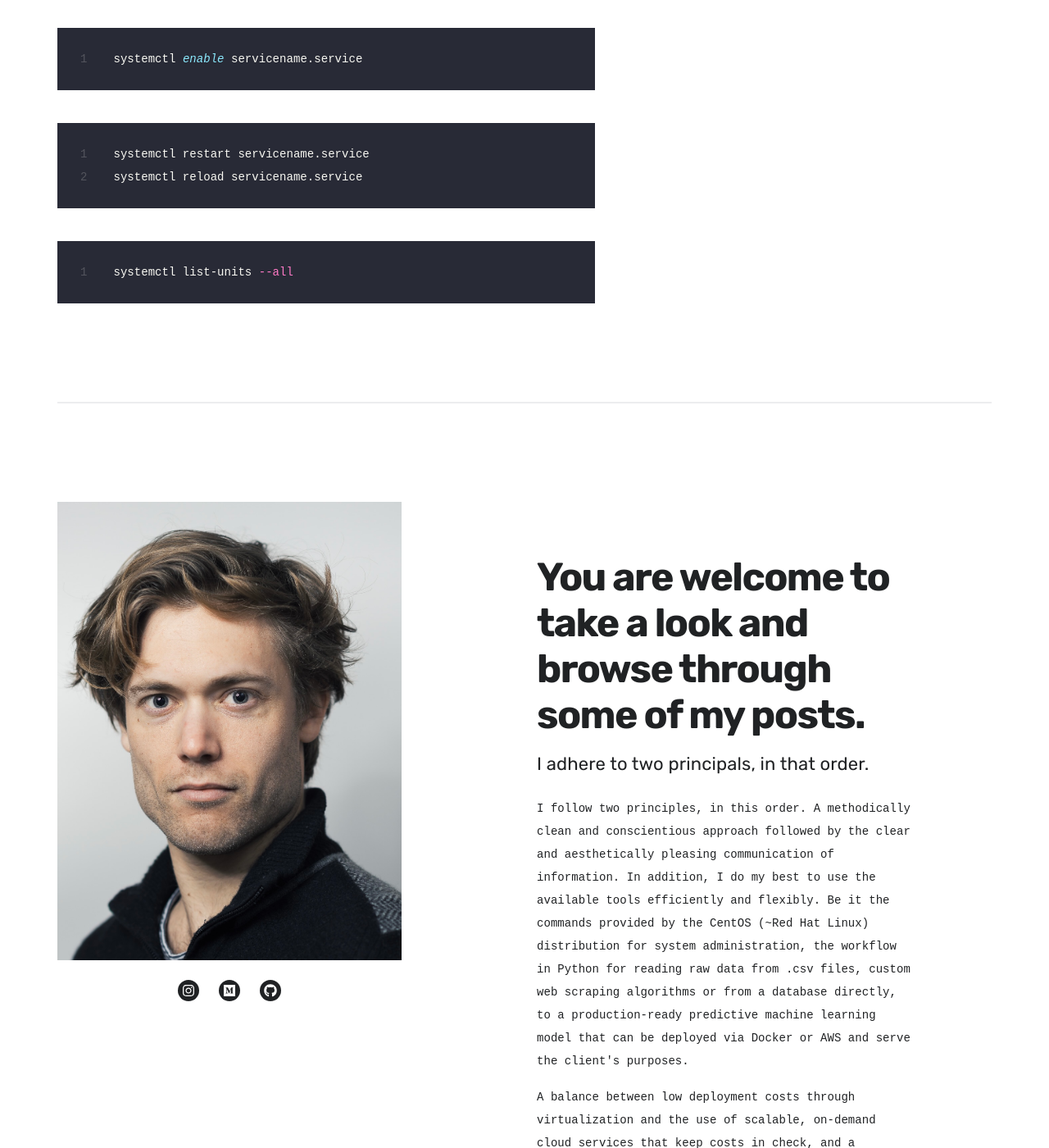
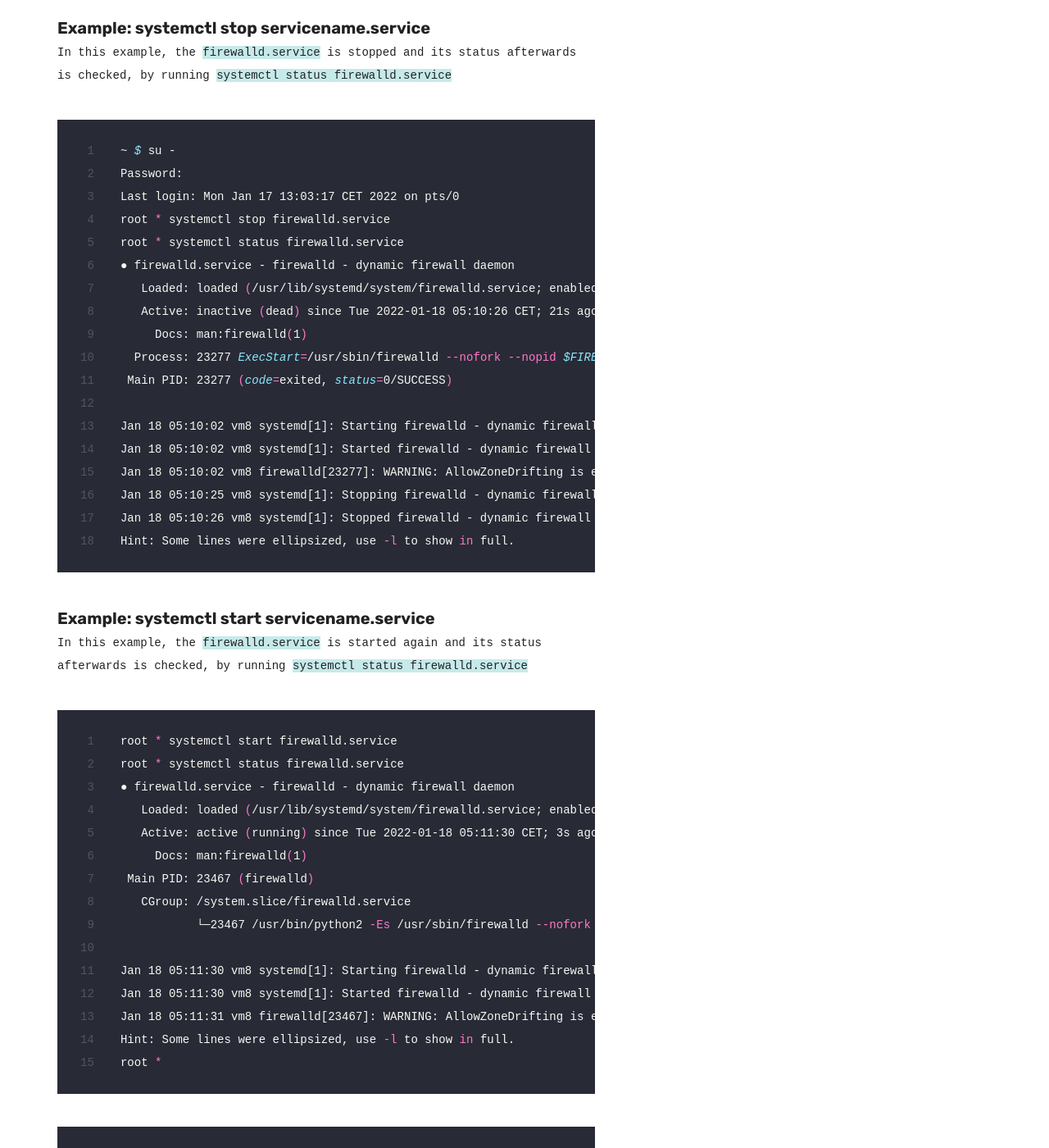
Before and after one commit to kletobias/kletobias.github.io, a Jekyll site: the page built from _projects/Chapter_5-13.md, in a window 1280 px wide and 1400 px high, scrolled down 4636 px. Shown: the whole window at 82% size. Built offline with Jekyll 4.4.1, drawn with Linux system fonts in a browser that asks for light colours; nearby versions of some CDN libraries; some web fonts are replaced.

Commit message:
updating module5 for the website

````diff
--- a/_projects/Chapter_5-13.md
+++ b/_projects/Chapter_5-13.md
@@ -106,6 +106,54 @@
 - The control groups (**CGroup**), showing higher level unit hierarchy. This is part of resource management, see [here](https://access.redhat.com/documentation/en-us/red_hat_enterprise_linux/7/html/resource_management_guide/chap-introduction_to_control_groups) for detailed information.
 - The last 3 lines give a brief history of the command. It is a log.
 
+##### Example: systemctl stop servicename.service
+
+In this example, the `firewalld.service` is stopped and its status
+afterwards is checked, by running `systemctl status firewalld.service`
+
+```bash
+~ $ su -
+Password:
+Last login: Mon Jan 17 13:03:17 CET 2022 on pts/0
+root * systemctl stop firewalld.service
+root * systemctl status firewalld.service
+● firewalld.service - firewalld - dynamic firewall daemon
+   Loaded: loaded (/usr/lib/systemd/system/firewalld.service; enabled; vendor preset: enabled)
+   Active: inactive (dead) since Tue 2022-01-18 05:10:26 CET; 21s ago
+     Docs: man:firewalld(1)
+  Process: 23277 ExecStart=/usr/sbin/firewalld --nofork --nopid $FIREWALLD_ARGS (code=exited, status=0/SUCCESS)
+ Main PID: 23277 (code=exited, status=0/SUCCESS)
+
+Jan 18 05:10:02 vm8 systemd[1]: Starting firewalld - dynamic firewall daemon...
+Jan 18 05:10:02 vm8 systemd[1]: Started firewalld - dynamic firewall daemon.
+Jan 18 05:10:02 vm8 firewalld[23277]: WARNING: AllowZoneDrifting is enabled. T...w.
+Jan 18 05:10:25 vm8 systemd[1]: Stopping firewalld - dynamic firewall daemon...
+Jan 18 05:10:26 vm8 systemd[1]: Stopped firewalld - dynamic firewall daemon.
+Hint: Some lines were ellipsized, use -l to show in full.
+```
+##### Example: systemctl start servicename.service
+
+In this example, the `firewalld.service` is started again and its status
+afterwards is checked, by running `systemctl status firewalld.service`
+```bash
+root * systemctl start firewalld.service
+root * systemctl status firewalld.service
+● firewalld.service - firewalld - dynamic firewall daemon
+   Loaded: loaded (/usr/lib/systemd/system/firewalld.service; enabled; vendor preset: enabled)
+   Active: active (running) since Tue 2022-01-18 05:11:30 CET; 3s ago
+     Docs: man:firewalld(1)
+ Main PID: 23467 (firewalld)
+   CGroup: /system.slice/firewalld.service
+           └─23467 /usr/bin/python2 -Es /usr/sbin/firewalld --nofork --nopid
+
+Jan 18 05:11:30 vm8 systemd[1]: Starting firewalld - dynamic firewall daemon...
+Jan 18 05:11:30 vm8 systemd[1]: Started firewalld - dynamic firewall daemon.
+Jan 18 05:11:31 vm8 firewalld[23467]: WARNING: AllowZoneDrifting is enabled. T...w.
+Hint: Some lines were ellipsized, use -l to show in full.
+root *
+```
+
+
 ```bash
 systemctl enable servicename.service
 ```
````
